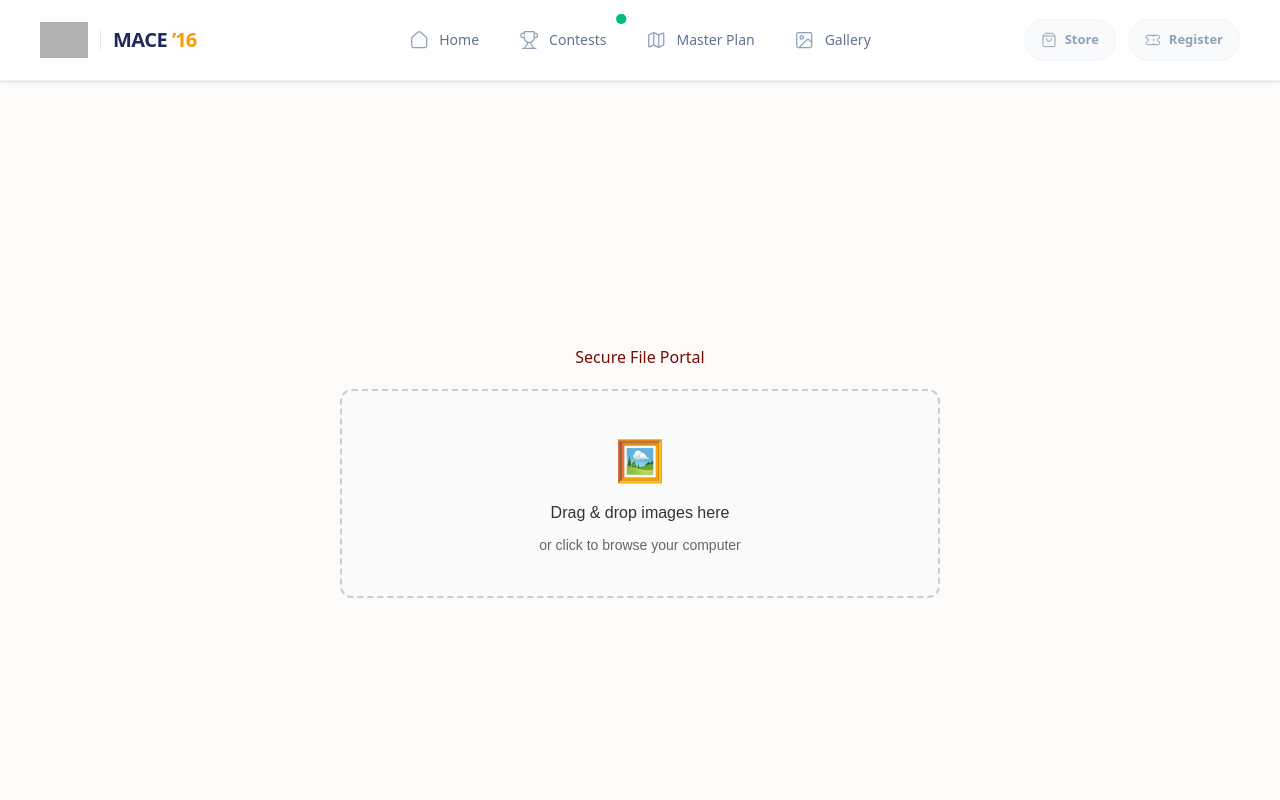
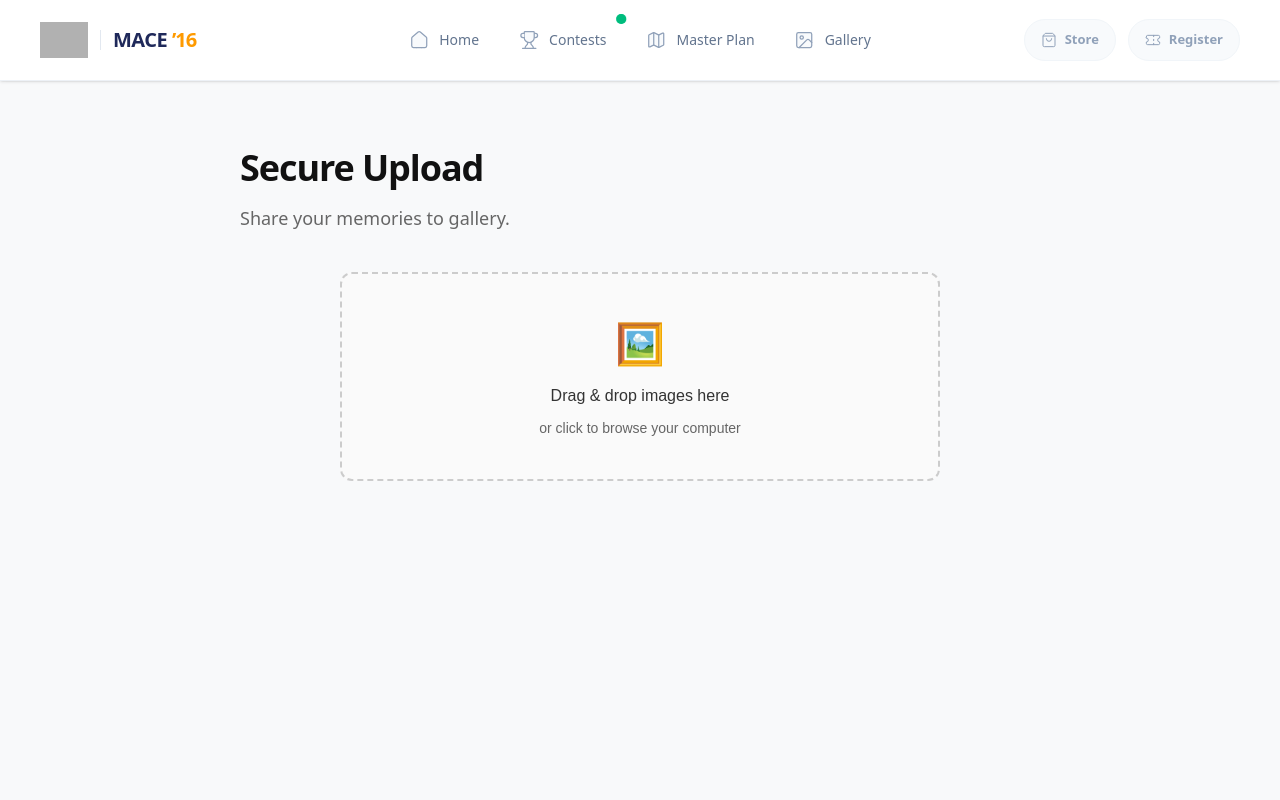
Before and after one commit to mace-2016/alumnimeet, a Next.js app: page /upload in a window 1280 px wide. Shown: the top 800 px of the page. Built offline with nearby package versions, Linux system fonts and the light colour scheme; grey boxes are pictures that could not be loaded; a web font is replaced by a local one.

Commit message:
Update page.tsx

```diff
--- a/app/upload/page.tsx
+++ b/app/upload/page.tsx
@@ -4,17 +4,29 @@ export default function UploadPage() {
   return (
     <main style={{
       minHeight: '100vh',
+      backgroundColor: '#f8f9fa', // Soft off-white background to make the white bento blocks pop
       display: 'flex',
       flexDirection: 'column',
       alignItems: 'center',
-      justifyContent: 'center',
-      padding: '20px'
+      padding: '60px 20px',
+      fontFamily: 'system-ui, -apple-system, sans-serif'
     }}>
-      <h1 style={{ marginBottom: '20px' }}>Secure File Portal</h1>
 
-      {/* This is the client component we created.
-        It handles all the interactivity and state.
-      */}
+      <div style={{ maxWidth: '800px', width: '100%', marginBottom: '40px' }}>
+        <h1 style={{
+          fontSize: '36px',
+          fontWeight: '800',
+          color: '#111',
+          margin: '0 0 10px 0',
+          letterSpacing: '-0.03em'
+        }}>
+          Secure Upload
+        </h1>
+        <p style={{ color: '#666', fontSize: '18px', margin: 0 }}>
+          Share your memories to gallery.
+        </p>
+      </div>
+
       <DriveUploader />
 
     </main>
```
